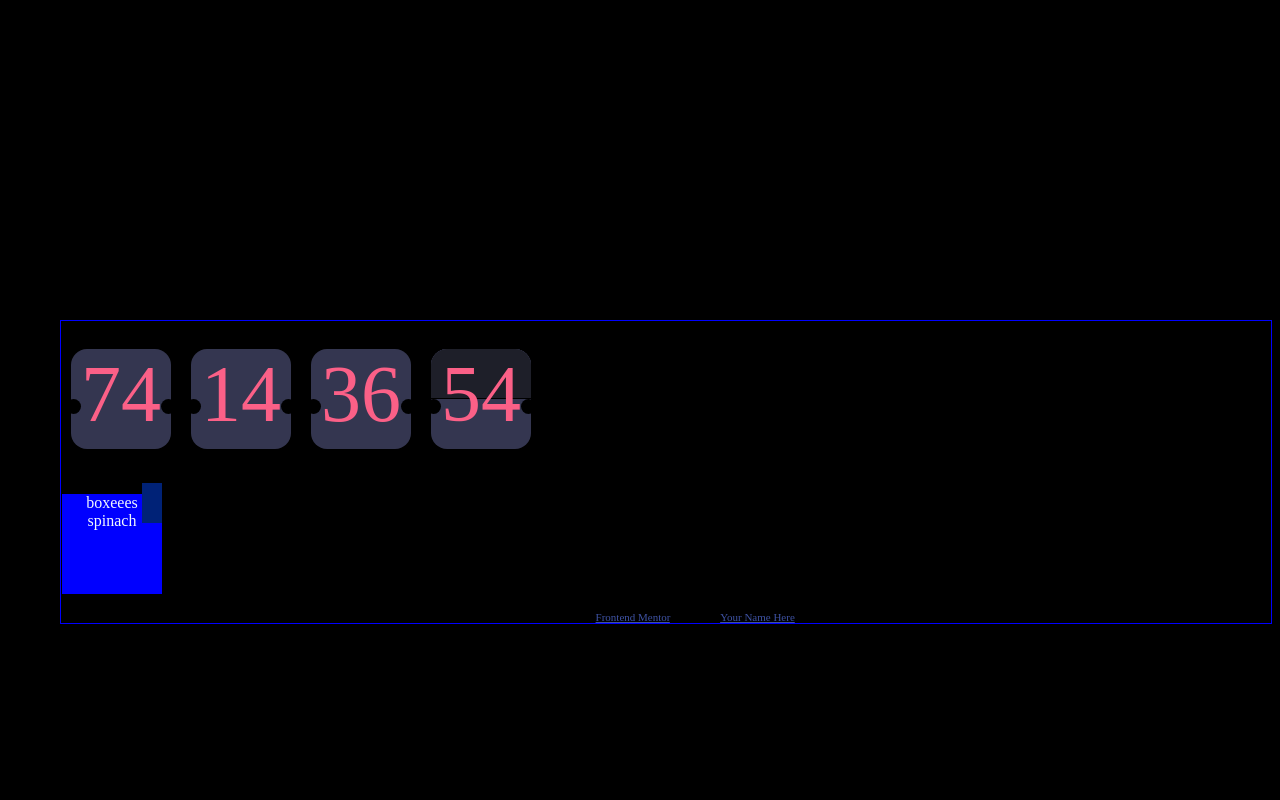
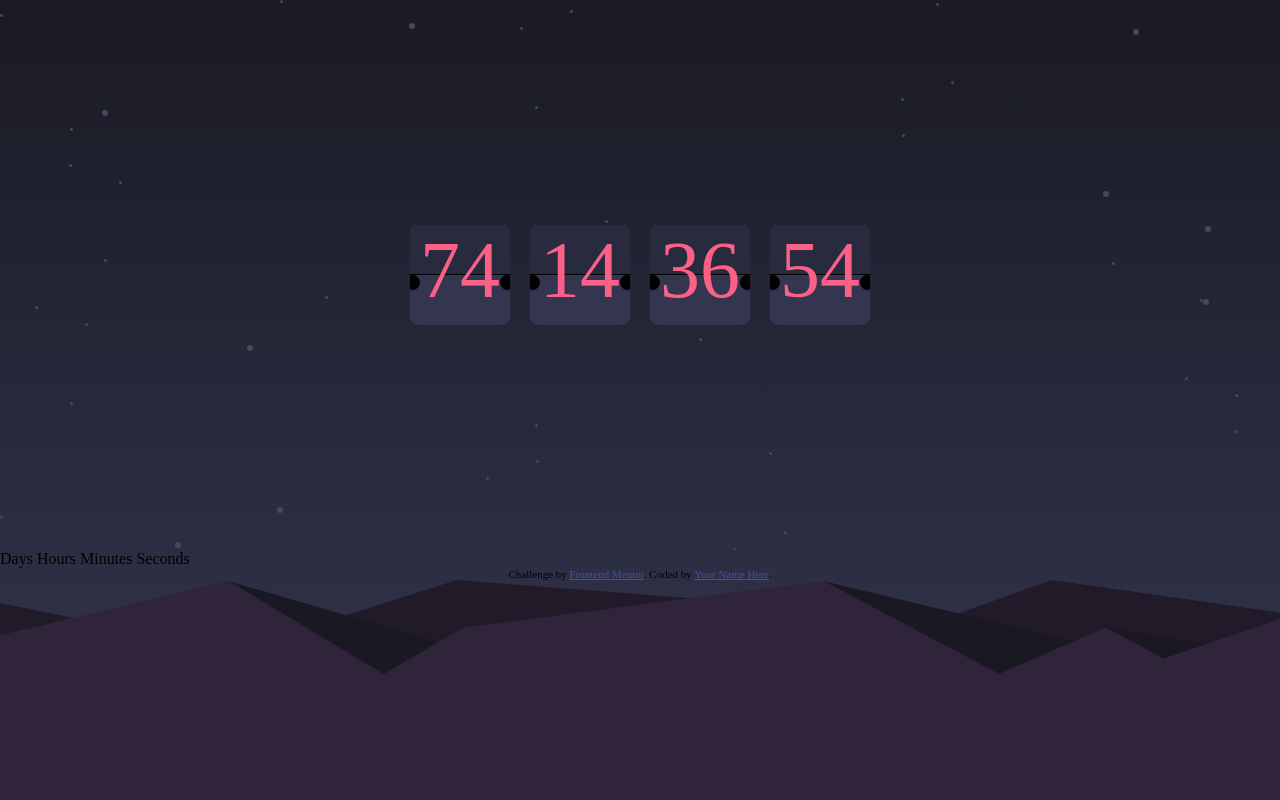
Before and after one commit to IdrisDY/Launch-Timer, a plain HTML site: page index.html in a window 1280 px wide. Drawn offline with nearby package versions, Linux system fonts and the light colour scheme.

Commit message:
bg image start fixed

```diff
--- a/index.html
+++ b/index.html
@@ -16,9 +16,8 @@
 </head>
 <body>
 
-  We're launching soon
 
-<div class="count ">
+<main class="count ">
 <span class="days time-main">
   <span class="top"> 0</span>
   <span class="top-back">
@@ -40,7 +39,7 @@
   </span>
 
   <span class="bottom">0 </span>
-  <span class="bottom-back">0
+  <span class="bottom-back">
     <span > 0 </span>
   </span>
 
@@ -54,7 +53,7 @@
   </span>
 
   <span class="bottom">0 </span>
-  <span class="bottom-back">0
+  <span class="bottom-back">
     <span > 0 </span>
   </span>
 </span>
@@ -75,24 +74,20 @@
 
 
 
-</div>
-
+</main>
   Days
   Hours
   Minutes
   Seconds
 
-  <p class="card">
-
-  <span>boxeees</span>
-  <span>spinach</span>
-
-  </p>
   <div class="attribution">
     Challenge by <a href="https://www.frontendmentor.io?ref=challenge" target="_blank">Frontend Mentor</a>.
     Coded by <a href="#">Your Name Here</a>.
   </div>
+
   <script src="https://cdnjs.cloudflare.com/ajax/libs/gsap/3.11.2/gsap.min.js"></script>
   <script src="main.js"> </script>
 </body>
+<footer > </footer>
+
 </html>
--- a/main.js
+++ b/main.js
@@ -1,5 +1,5 @@
 /* const mate  = new Date().toLocaleTimeString()
-the date is initiated as the page loads, putting it in afunction solves it being static
+the date is initiated as the page loads, putting it in a function solves it being static
 */
 const dayes = document.querySelector('.days')
 const hrs = document.querySelector('.hours')
@@ -19,27 +19,29 @@ function myTimer() {
    const seconds = Math.floor((distance % (1000 * 60)) / 1000);
 //  console.log(days,hours,minutes,seconds);
 function setTimes(){
-  dayes.innerHTML = days
-  hrs.innerHTML = hours
-  mines.innerHTML = minutes
-  // secs.innerHTML = seconds
    animeFlip(secs, seconds)
-  // animeFlip(mines, minutes)
+  animeFlip(mines, minutes)
+  animeFlip(dayes, days)
+  animeFlip(hrs, hours)
 }
 setTimes()
 //  seconds === 0?mines.classList.add('rets'): mines.classList.remove('rets')
 // secs.classList.add('rets')
 function animeFlip(elem,val){
+  const backVal = elem.querySelector('.bottom').innerText
+  const currentVal = val < 10 ? `0${val}`: '' + val
+console.log(currentVal);
+  if (backVal === currentVal)return;
 
-  elem.querySelector('.top-back span').innerText = val
-  elem.querySelector('.bottom-back span').innerText = val
+  elem.querySelector('.top-back span').innerText =currentVal
+  elem.querySelector('.bottom-back span').innerText =currentVal
 gsap.to(elem.querySelector('.top'),0.7,{
 rotationX:'-180deg',
 transformPerspective:300,
 ease:Quart.easeOut,
 onComplete:()=>{
-  elem.querySelector('.top').innerText = val
-  elem.querySelector('.bottom').innerText = val
+  elem.querySelector('.top').innerText =currentVal
+  elem.querySelector('.bottom').innerText =currentVal
   gsap.set(elem.querySelector('.top'), {rotationX:0}
   )
 }
--- a/main.scss
+++ b/main.scss
@@ -1,80 +1,36 @@
-.card{
-   background-color: blue;
-   height: 100px;
-   width: 100px;
-   color: aliceblue;
-   text-align: center;
-   border: 1px solid black;
-   transform-style: preserve-3d;
-   transform: rotateZ(-0deg);
-   transition: ease-in-out .3s;
-   display: table-cell;
-   vertical-align: middle;
-   &:after{
-    content: '';
-    position: absolute;
-    width: 20px;
-    height: 40px;
-    top:-.7em;
-    right: 0;
-    transform: rotate(0deg);
-    background-color: rgb(0, 34, 119);
-
-   }
- }
- .card:hover{
-  transform:
-  rotate3d(1, 1, 0, 90deg);
- }
-.rets{
-  position: relative;
-  color: red;
-  animation: card 1s  linear infinite;
-  margin: 2em;
-
-}
-@keyframes card {
-   0%{
-    transform:
-    rotateX(60deg);
-    transform-style: preserve-3d;
-  }
-  70%{
-    transform:none ;
-  }
-}
 body{
-  position: relative;
-  margin-left: 60px;
-  border: 1px solid blue;
-  perspective: 100px;
   display: flex;
   justify-content: space-between;
   flex-direction: column;
-  background-color: black;
-  margin-top: 20em;
+  margin: 0;
+  height: 100vh;
+  background: linear-gradient(to top ,hsl(236, 21%, 26%),hsl(234, 17%, 12%) );
+
 }
-.main{
-padding: .5em;
-background-color: aquamarine;
-display: flex;
-align-self: flex-start;
-margin: 2em;
+footer{
+  background-image: url(./images/pattern-hills.svg) ;
+  background-repeat: no-repeat;
+  background-position: bottom;
+  background-size: cover;
+  height: 40vh;
 }
 .count{
   display: flex;
   flex-wrap: nowrap;
+  justify-content: center;
+  align-items: center;
+  height: 100%;
+  background: url(./images/bg-stars.svg);
 }
 .time-main{
   position: relative;
   color:  hsl(345, 95%, 68%);
   height: 100px;
-  border-radius: .2em;
+  border-radius: .1em;
   font-size: 5rem;
   background-color: hsl(236, 21%, 26%);
 width: 100px;
 text-align: center;
-// padding: .2em;
 overflow: hidden;
 margin: 10px;
 
@@ -101,7 +57,7 @@ margin: 10px;
 }
 .top{
   z-index: 3;
-  background-color: hsl(235, 16%, 14%);
+  background-color: hsl(236, 21%, 20%);
   transform-origin: 50% 100%;
   transform: perspective(200px);
   // position: absolute;
@@ -150,7 +106,7 @@ margin: 10px;
   bottom: 0;
   transform-origin: 50% 0;
   transform: perspective(200px) rotateX(180deg);
-  background-color: hsl(235, 16%, 14%);
+  background-color: hsl(236, 21%, 26%);
 
 }
 .top-back span{
```
Also changed, not shown: main.css, 2 other files.
